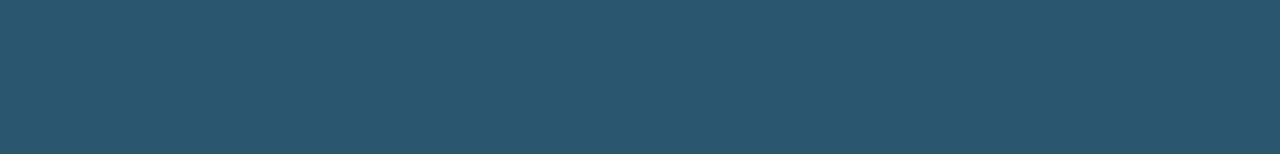
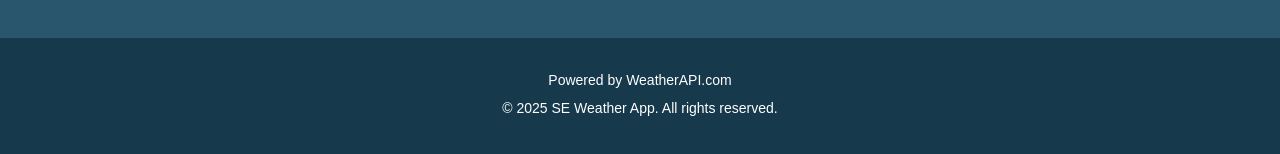
Before and after one commit to atshweza/se-weather-app, a Next.js app: page / in a window 1280 px wide. Shown: the part 682-836 px from the top of the page. After the commit the page ends 800 px from the top, so only its background shows below. Built offline with nearby package versions, Linux system fonts and the light colour scheme; no server answers.

Commit message:
Credit API Provider

```diff
--- a/app/page.tsx
+++ b/app/page.tsx
@@ -1,17 +1,28 @@
+import Image from 'next/image';
+
 import Header from './components/Header/Header';
 import WeatherDetails from './components/WeatherDetails/WeatherDetails';
 import WeatherForecast from './components/WeatherForecast/WeatherForecast';
 
 export default function Home() {
   return (
-    <div className="">
+    <div className="flex flex-col min-h-screen">
       <Header />
-      <main className="w-full h-[100vh] p-4 bg-foreground">
+      <main className="flex-1 p-4 bg-foreground">
         <div className="flex flex-col gap-6 p-4 max-w-3xl mx-auto bg-background rounded border-[#608094] border-4">
           <WeatherDetails />
           <WeatherForecast />
         </div>
       </main>
+      <footer className="mt-8 flex flex-col items-center gap-2 text-sm text-white">
+        <span>
+          Powered by{' '}
+          <a href="https://www.weatherapi.com/" title="Free Weather API">
+            WeatherAPI.com
+          </a>
+        </span>
+        <span>© {new Date().getFullYear()} SE Weather App. All rights reserved.</span>
+      </footer>
     </div>
   );
 }
```
